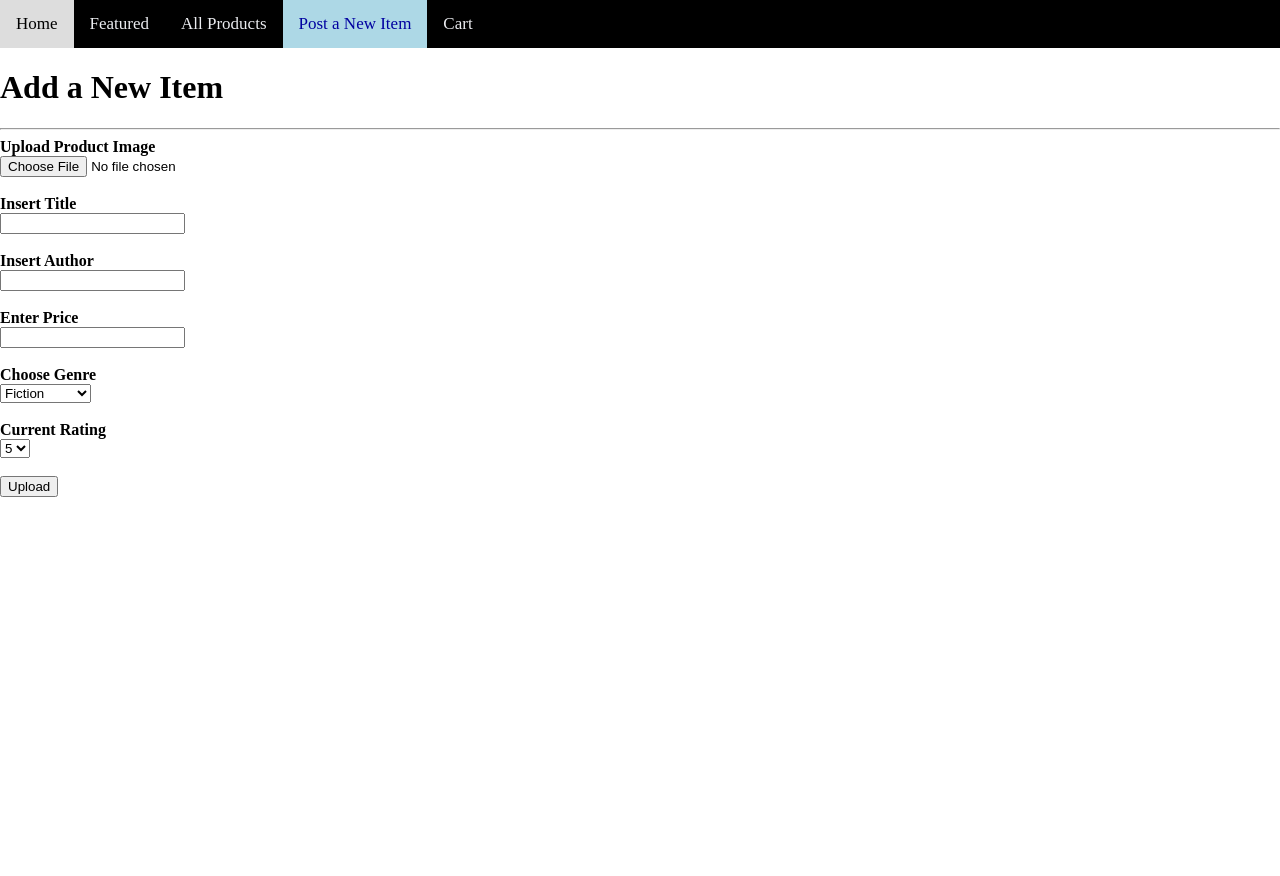
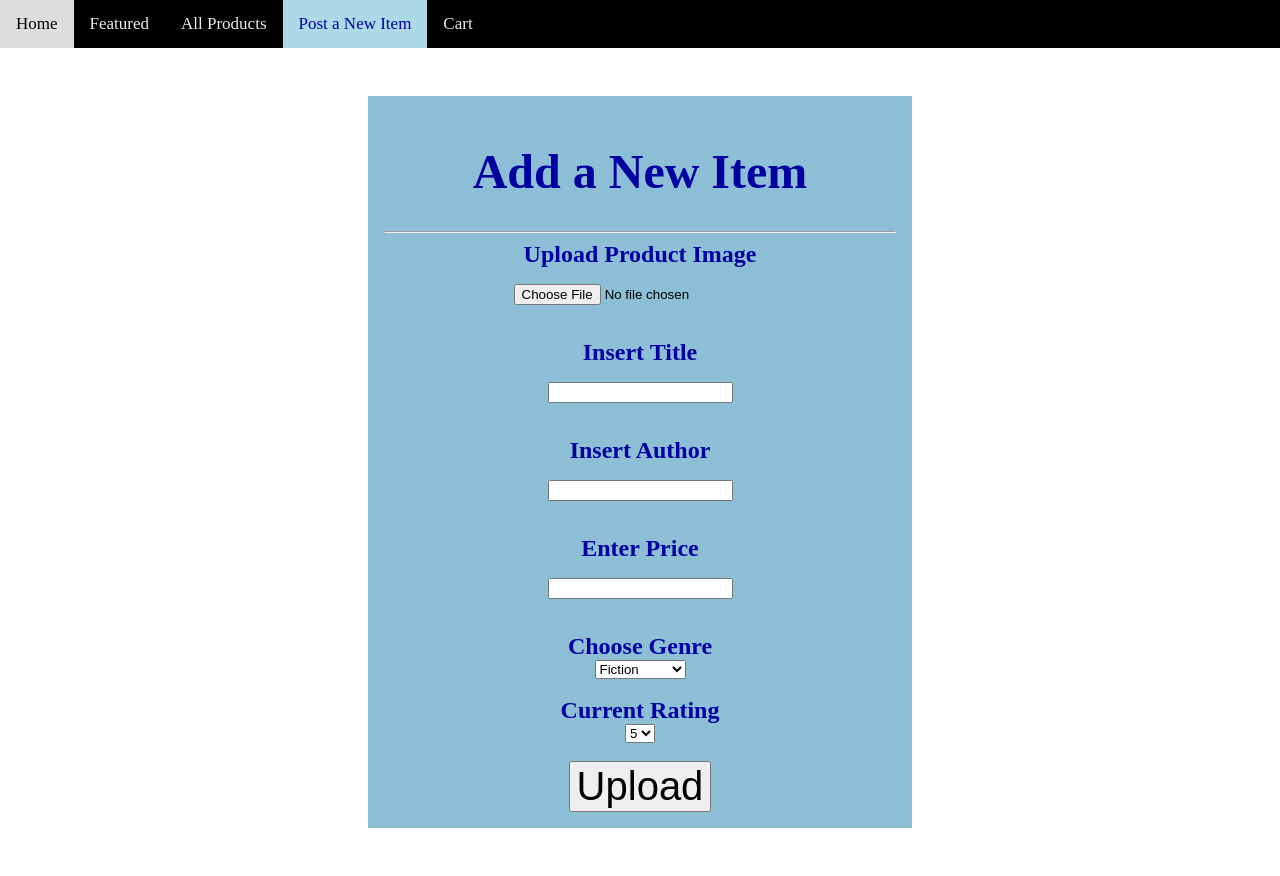
Before and after one commit to reoyamanaka/bookstore, a PHP site: page /pages/addItemPage.html in a window 1280 px wide. Before the commit the page ends 497 px from the top, so only its background shows below. Run offline with PHP 8.4, Linux system fonts and the light colour scheme.

Commit message:
added css to add-new-item page

```diff
--- a/css/style.css
+++ b/css/style.css
@@ -217,3 +217,34 @@ body {
   text-align: center;
 }
 /* style year end */
+
+
+/* add new item start */
+.addNewForm{
+  text-align: center;
+
+}
+.addNewForm h1{
+  font-size: 3rem;
+  color: #0000A0;
+}
+.addNewForm form {
+width: 40%;
+margin: 3rem auto;
+display: block;
+background-color: #8CBED6;
+padding: 1rem;
+}
+.addNewForm b{
+  color: #0000A0;
+  font-size: 1.5rem;
+  margin: 1rem;
+}
+.addNewForm input {
+  margin: 1rem;
+}
+.addNewForm button {
+  font-size: 2.5rem;
+}
+
+/*ad new item end*/
--- a/index.php
+++ b/index.php
@@ -64,7 +64,7 @@ $sumCount = getTotalCount();
                 <button type="submit" name="search">Search</button>
             </div>
         </div>
-        <button><a href="add.php" class="addButton">Post a New Item</a></button>
+        <button><a href="./pages/addItemPage.html" class="addButton">Post a New Item</a></button>
     </form>
 
     <!-- search and sort end -->
```
